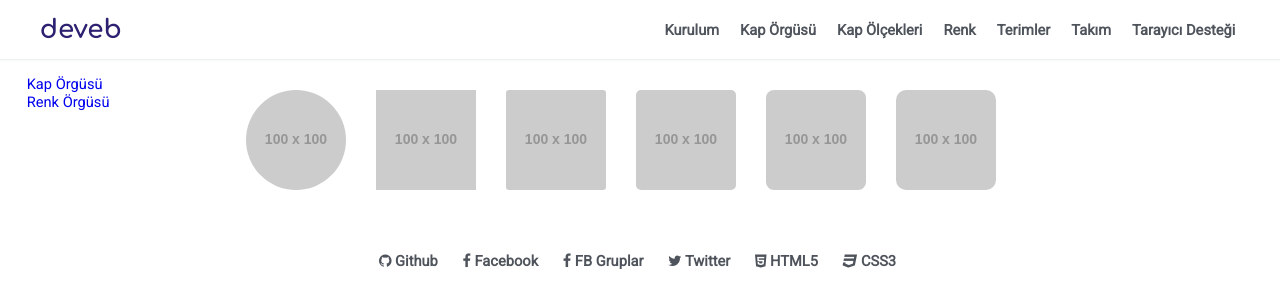
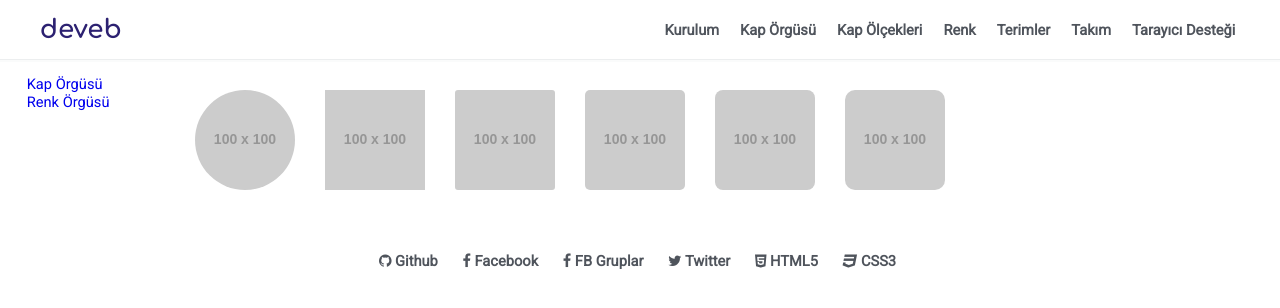
Before and after one commit to data-deveb/data-deveb.github.io, a Jekyll site: the page built from belgeler/resim-orgusu.html, in a window 1280 px wide. Shown: the top 308 px of the page. Built offline with Jekyll 4.4.1, drawn with Linux system fonts in a browser that asks for light colours.

Commit message:
Güncellemeler

```diff
--- a/_layouts/default.html
+++ b/_layouts/default.html
@@ -8,10 +8,10 @@
   {% include header.html %}
   </div>
   <div data-gnl="23">
-    <div data-gnl="4">
+    <div data-gnl="3">
     {% include icerik.html %}
     </div>
-    <div data-gnl="20">
+    <div data-gnl="21">
     {{ content }}
     </div>
   </div>
```
